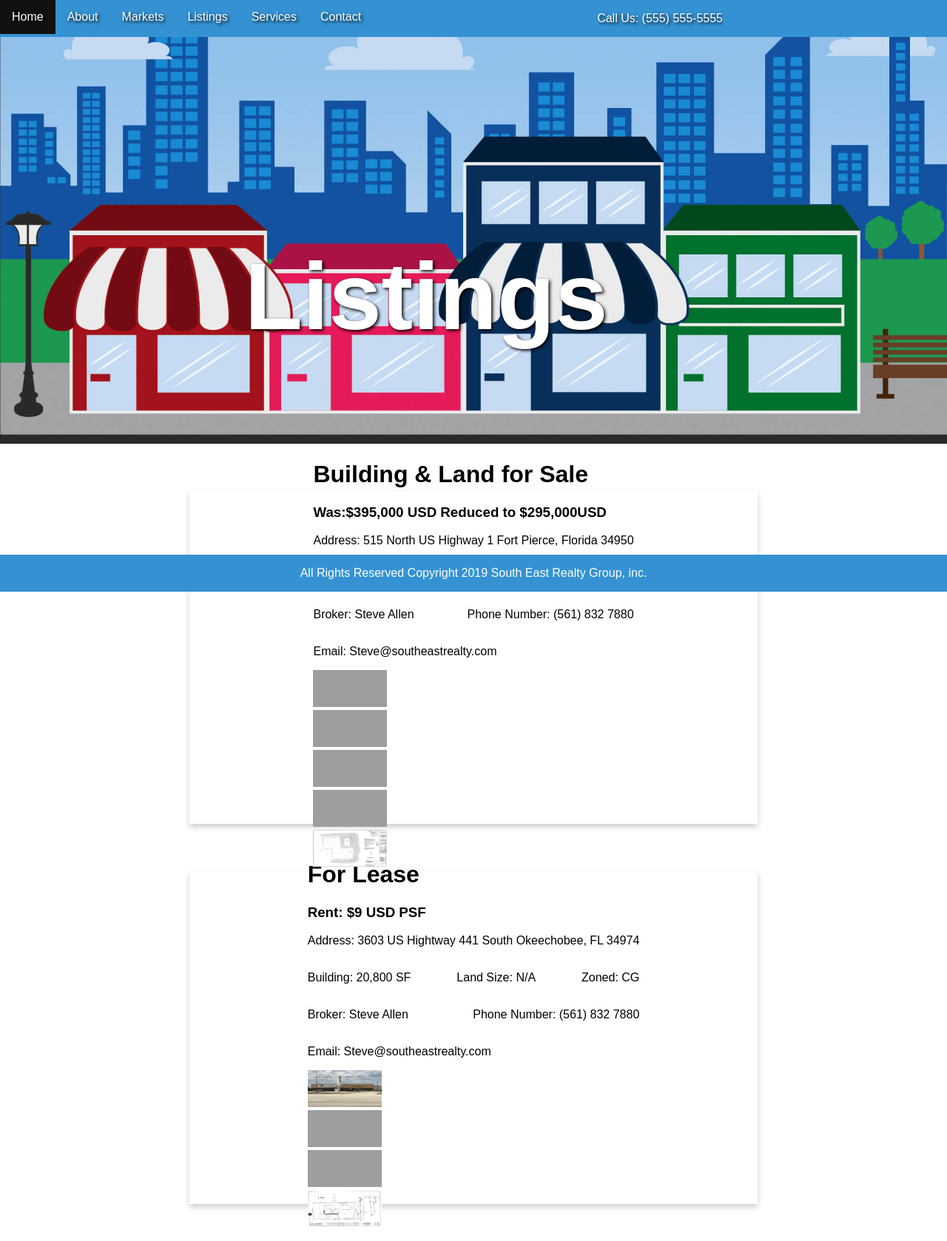
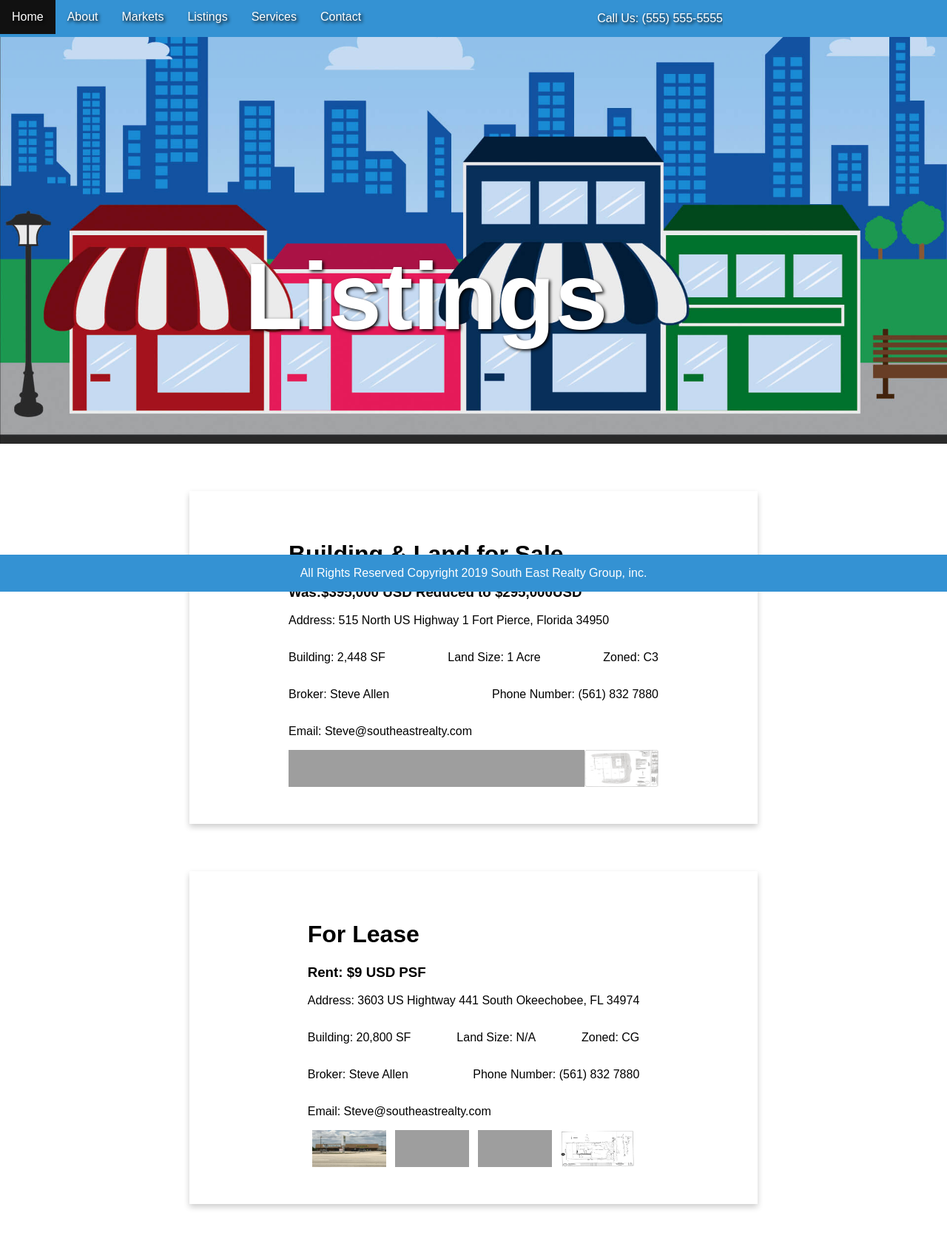
Before and after one commit to Jacobaallen/SErealty, a PHP site: page /listings.html in a window 1280 px wide. Shown: the whole page at 74% size. Run offline with PHP 8.4, Linux system fonts and the light colour scheme; grey boxes are pictures that could not be loaded.

Commit message:
updates to the style

```diff
--- a/listings.css
+++ b/listings.css
@@ -175,7 +175,6 @@
   transform: translate(-50%, -50%);
 }
 
-
 .modal-hover-opacity {
 opacity:1;
 filter:alpha(opacity=100);
@@ -187,7 +186,6 @@
 filter:alpha(opacity=60);
 -webkit-backface-visibility:hidden
 }
-
 
 .close {
 text-decoration:none;float:right;font-size:24px;font-weight:bold;color:white
@@ -215,6 +213,20 @@
     to {transform:scale(1)}
 }
 
+.image-set-1 {
+  display: flex;
+  justify-content: space-around;
+}
+
+.image-set-2 {
+  display: flex;
+  justify-content: space-around;
+}
+
+.Listings-cards {
+  margin: 50px;
+}
+
 .footer {
   background-color: #3492D3;
   color: white;
```
